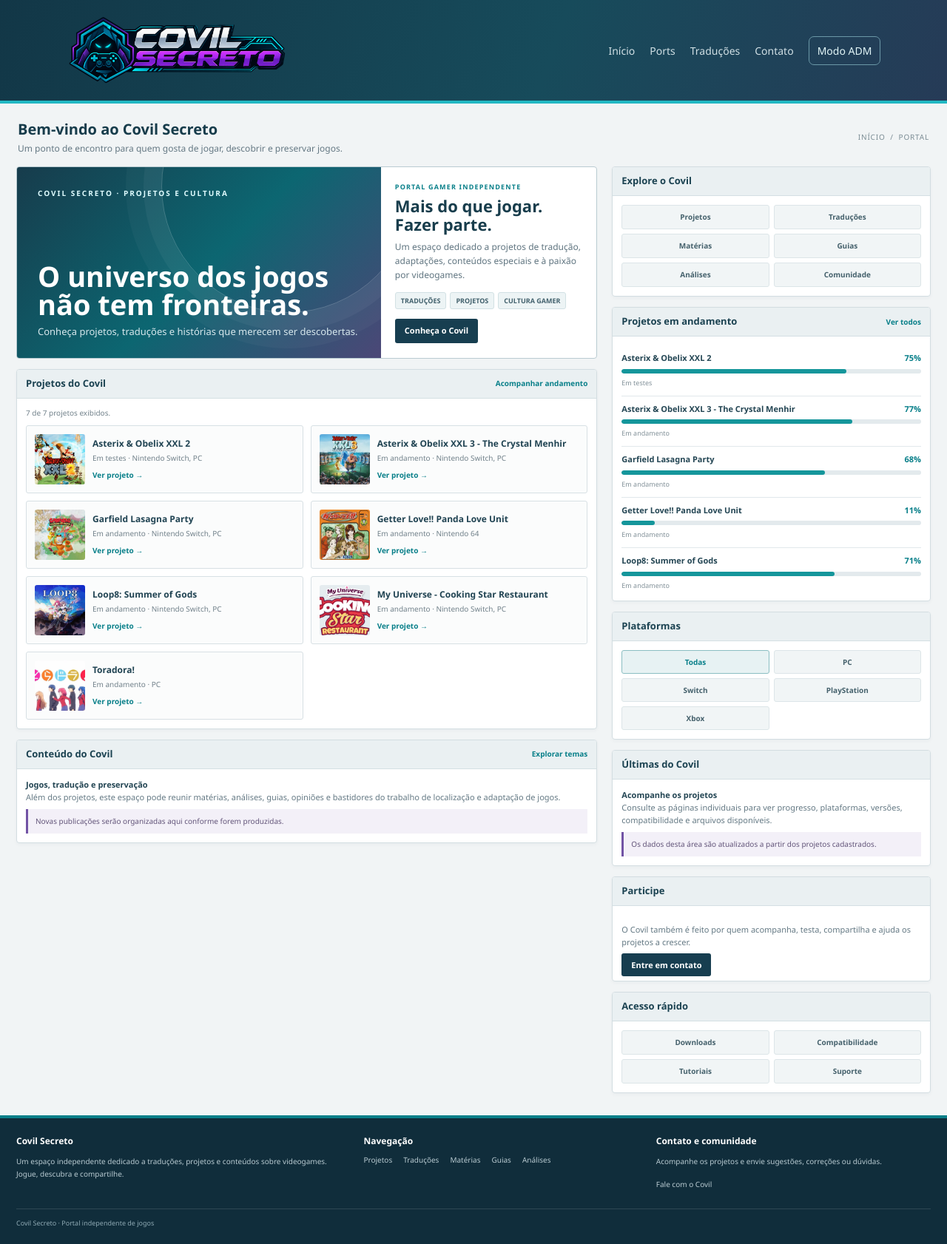
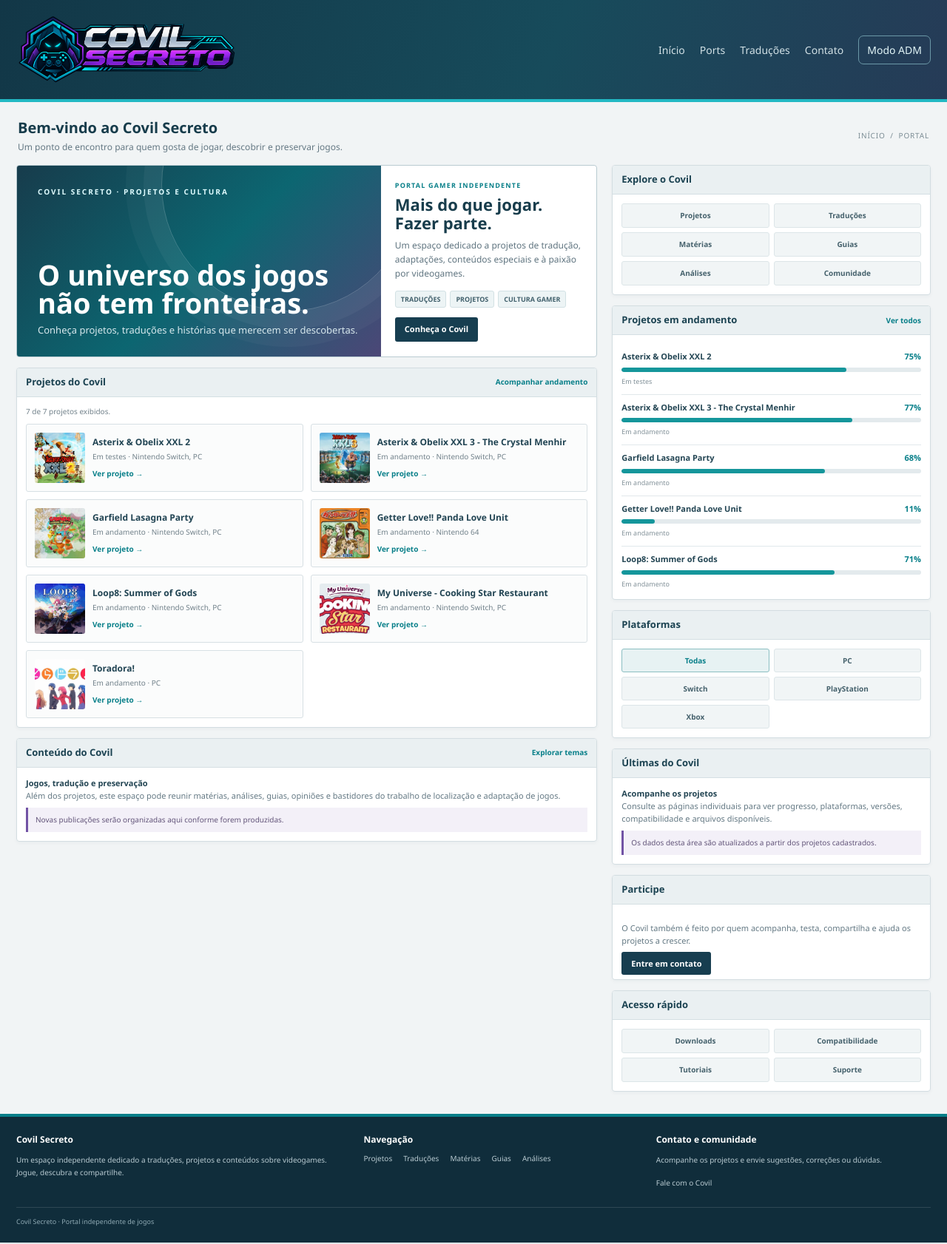
Before and after one commit to TemplarioK1/covil-secreto, a Jekyll site: the page built from index.html, in a window 1280 px wide. Shown: the whole page at 74% size. Built offline with Jekyll 4.4.1, drawn with Linux system fonts in a browser that asks for light colours.

Commit message:
Alinha espaçamentos do cabeçalho da home ao dos projetos

```diff
--- a/index.html
+++ b/index.html
@@ -43,7 +43,7 @@ header nav a.admin-link{color:#e3f6f8;border:1px solid #6b98a7;border-radius:7px
 header nav a.admin-link:hover{background:#ffffff12;border-color:#d1e0e5}
 @media(max-width:600px){header{padding:16px 20px}.logo img{width:min(230px,70vw)}header nav{gap:14px}}
 /* Cabeçalho em largura total, como nas páginas de projeto */
-header{width:100vw;margin-left:calc(50% - 50vw)}
+header{width:100vw;margin-left:calc(50% - 50vw);padding:17px max(22px,calc((100% - 1360px)/2))}
 </style></head><body><div class="shell">
 <header>
 <a class="logo" href="{{ '/' | relative_url }}" aria-label="Covil Secreto — início"><img src="{{ '/Logo gamer neon Covil Secreto.png' | relative_url }}" alt="Covil Secreto"></a>
```
